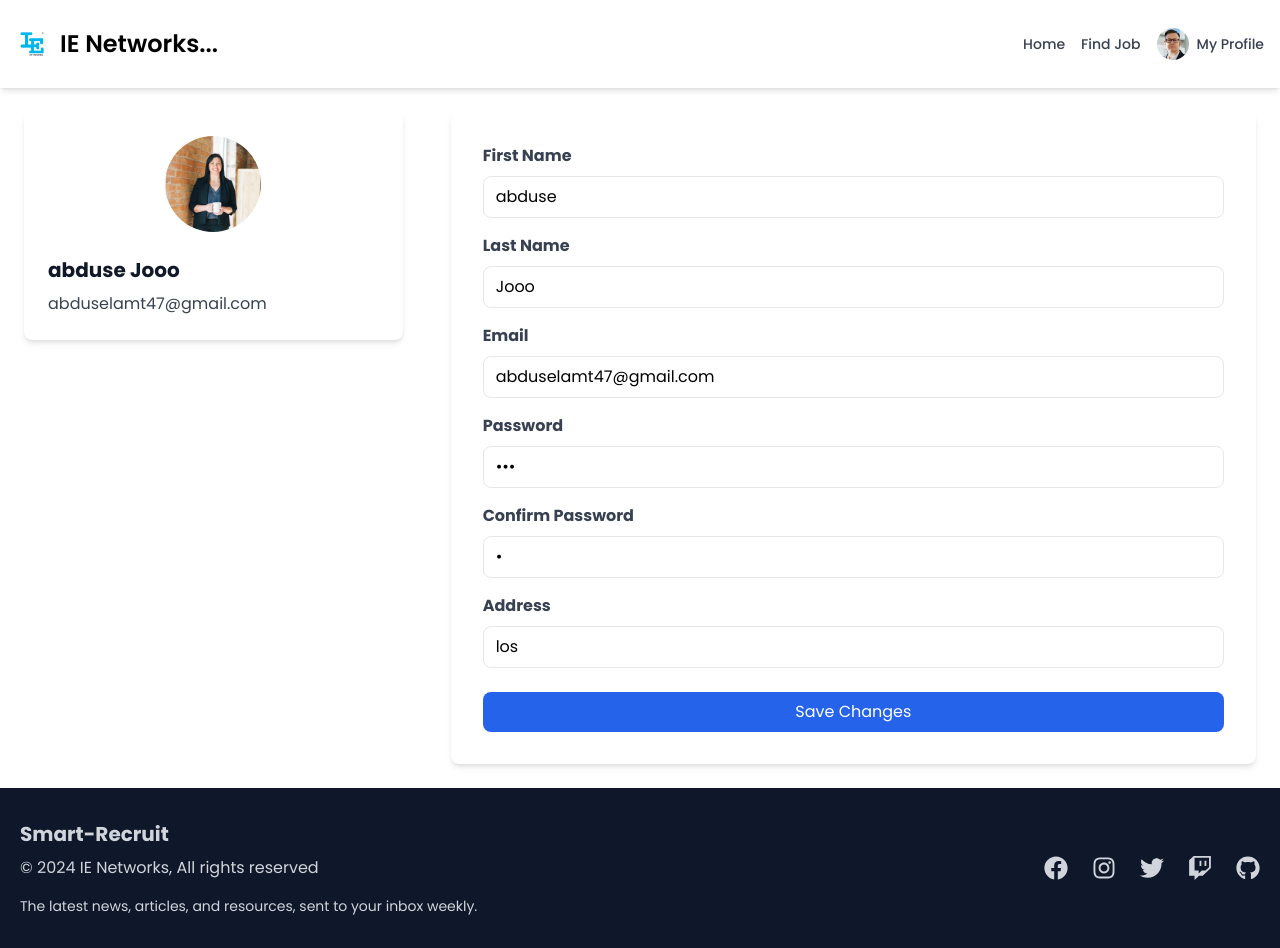
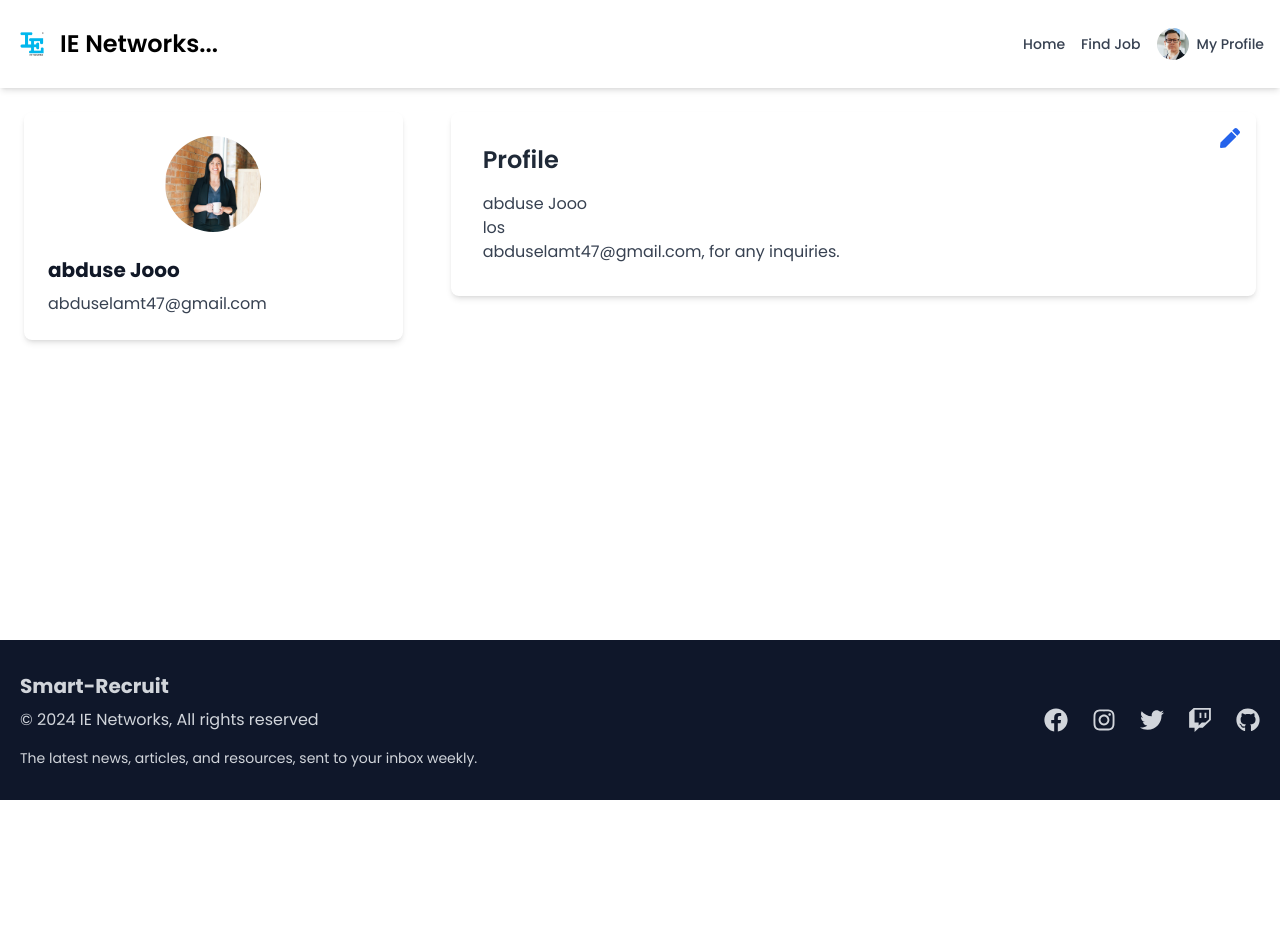
Before and after one commit to Abd453/Smart-Recruit2024, a React (Vite) app: page /userprofile in a window 1280 px wide. After the commit the page ends 800 px from the top, so only its background shows below. Built offline with nearby package versions, Linux system fonts and the light colour scheme.

Commit message:
my profile in employee page

```diff
--- a/src/pages/Employee/myProfile.jsx
+++ b/src/pages/Employee/myProfile.jsx
@@ -1,8 +1,8 @@
 import React, { useState, useEffect } from 'react';
 import NavbarE from './navbarE';
 import Footer from '../../components/Footer';
-import logo from '../../assets/logo.png'; // Assume you have a profile image here
 import pp from '../../assets/profile-pictures/user2.jpg';
+import { FaPen } from 'react-icons/fa';
 
 // Importing the user data from the JSON file
 import authData from '../../data/auth.json'; // Assuming auth.json is in a data directory
@@ -15,9 +15,11 @@ export default function MyProfile() {
     lname: '',
     email: '',
     password: '',
+    confirmPassword: '',
     address: '',
-    'confirm password': '',
   });
+
+  const [isEditable, setIsEditable] = useState(false);
 
   // Load user data on component mount
   useEffect(() => {
@@ -48,7 +50,7 @@ export default function MyProfile() {
 
       <div className="flex-grow flex">
         {/* Left Section - Profile Card */}
-        <div className="w-full md:w-1/3  p-6 flex flex-col items-center">
+        <div className="w-full md:w-1/3 p-6 flex flex-col items-center">
           <div className="bg-white shadow-md rounded-lg p-6 w-full">
             <img
               src={pp}
@@ -62,15 +64,22 @@ export default function MyProfile() {
           </div>
         </div>
 
-        {/* Right Section - Form */}
+        {/* Right Section - Form or Essay */}
         <div className="w-full md:w-2/3 p-6">
-          <div className="bg-white shadow-md rounded-lg p-8">
+          <div className="bg-white shadow-md rounded-lg p-8 relative">
+            {/* Pen Icon Button */}
+            <button
+              onClick={() => setIsEditable(!isEditable)}
+              className="absolute top-4 right-4 text-blue-600 hover:text-blue-700 focus:outline-none"
+              aria-label="Edit Form"
+            >
+              <FaPen size={20} />
+            </button>
+
+            {isEditable ? (
               <form onSubmit={handleSubmit}>
                 <div className="mb-4">
-                <label
-                  htmlFor="fname"
-                  className="block text-gray-700 font-bold mb-2"
-                >
+                  <label htmlFor="fname" className="block text-gray-700 font-bold mb-2">
                     First Name
                   </label>
                   <input
@@ -84,10 +93,7 @@ export default function MyProfile() {
                 </div>
 
                 <div className="mb-4">
-                <label
-                  htmlFor="lname"
-                  className="block text-gray-700 font-bold mb-2"
-                >
+                  <label htmlFor="lname" className="block text-gray-700 font-bold mb-2">
                     Last Name
                   </label>
                   <input
@@ -101,10 +107,7 @@ export default function MyProfile() {
                 </div>
 
                 <div className="mb-4">
-                <label
-                  htmlFor="email"
-                  className="block text-gray-700 font-bold mb-2"
-                >
+                  <label htmlFor="email" className="block text-gray-700 font-bold mb-2">
                     Email
                   </label>
                   <input
@@ -118,10 +121,7 @@ export default function MyProfile() {
                 </div>
 
                 <div className="mb-4">
-                <label
-                  htmlFor="password"
-                  className="block text-gray-700 font-bold mb-2"
-                >
+                  <label htmlFor="password" className="block text-gray-700 font-bold mb-2">
                     Password
                   </label>
                   <input
@@ -135,27 +135,21 @@ export default function MyProfile() {
                 </div>
 
                 <div className="mb-4">
-                <label
-                  htmlFor="confirmPassword"
-                  className="block text-gray-700 font-bold mb-2"
-                >
+                  <label htmlFor="confirmPassword" className="block text-gray-700 font-bold mb-2">
                     Confirm Password
                   </label>
                   <input
                     type="password"
                     id="confirmPassword"
-                  name="confirm password"
-                  value={user['confirm password']}
+                    name="confirmPassword"
+                    value={user.confirmPassword}
                     onChange={handleChange}
                     className="w-full px-3 py-2 border rounded-lg"
                   />
                 </div>
 
                 <div className="mb-6">
-                <label
-                  htmlFor="address"
-                  className="block text-gray-700 font-bold mb-2"
-                >
+                  <label htmlFor="address" className="block text-gray-700 font-bold mb-2">
                     Address
                   </label>
                   <input
@@ -175,6 +169,18 @@ export default function MyProfile() {
                   Save Changes
                 </button>
               </form>
+            ) : (
+              <div className="space-y-4">
+                <h3 className="text-2xl font-semibold text-gray-800">
+                  Profile
+                </h3>
+                <p className="text-gray-700">
+                  {user.fname} {user.lname} <br></br> {user.address} <br></br> {user.email}, for any inquiries.
+                </p>
+
+
+              </div>
+            )}
           </div>
         </div>
       </div>
```
Lines whose indentation alone changed are shown as unchanged.
